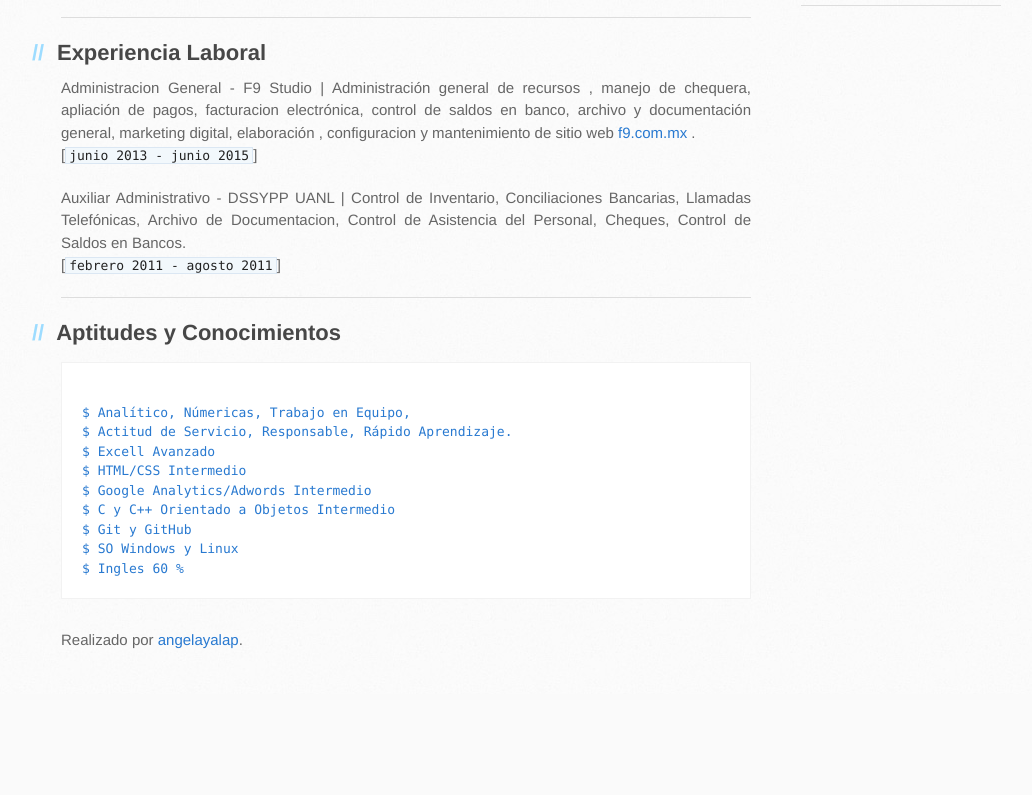
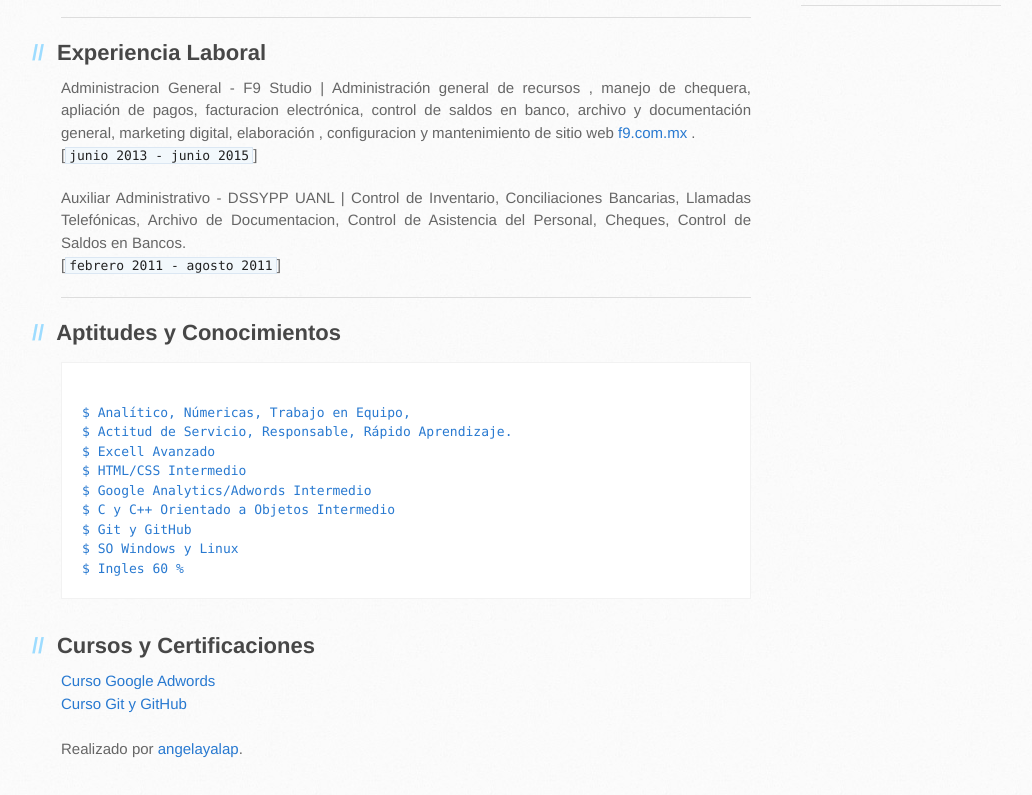
Before and after one commit to angelayalap/WebPersonal, a plain HTML site: page index.html in a window 1280 px wide. Shown: the part 732-1527 px from the top of the page, without its empty margins (109-1141 px from the left). Before the commit the page ends 1426 px from the top, so only its background shows below. Drawn offline with Linux system fonts and the light colour scheme.

Commit message:
Agregue Cursos y Certificaiones

```diff
--- a/index.html
+++ b/index.html
@@ -85,6 +85,16 @@ $ SO Windows y Linux
 $ Ingles 60 %
 </code></pre>
 
+<h2>
+<a id="educación-y-formación" class="anchor" href="#educaci%C3%B3n-y-formaci%C3%B3n" aria-hidden="true"><span class="octicon octicon-link"></span></a>Cursos y Certificaciones</h2>
+
+<a href="https://platzi.com/usuarios/angelayalap/">Curso Google Adwords</a>
+<br>
+<a href="https://platzi.com/usuarios/angelayalap/">Curso Git y GitHub</a>
+
+
+<br>
+<br>
 <p class="repo-owner"><a href="https://github.com/angelayalap/CV"></a> Realizado por
           <a href="https://github.com/angelayalap">angelayalap</a>.</p>
 </blockquote>
```
